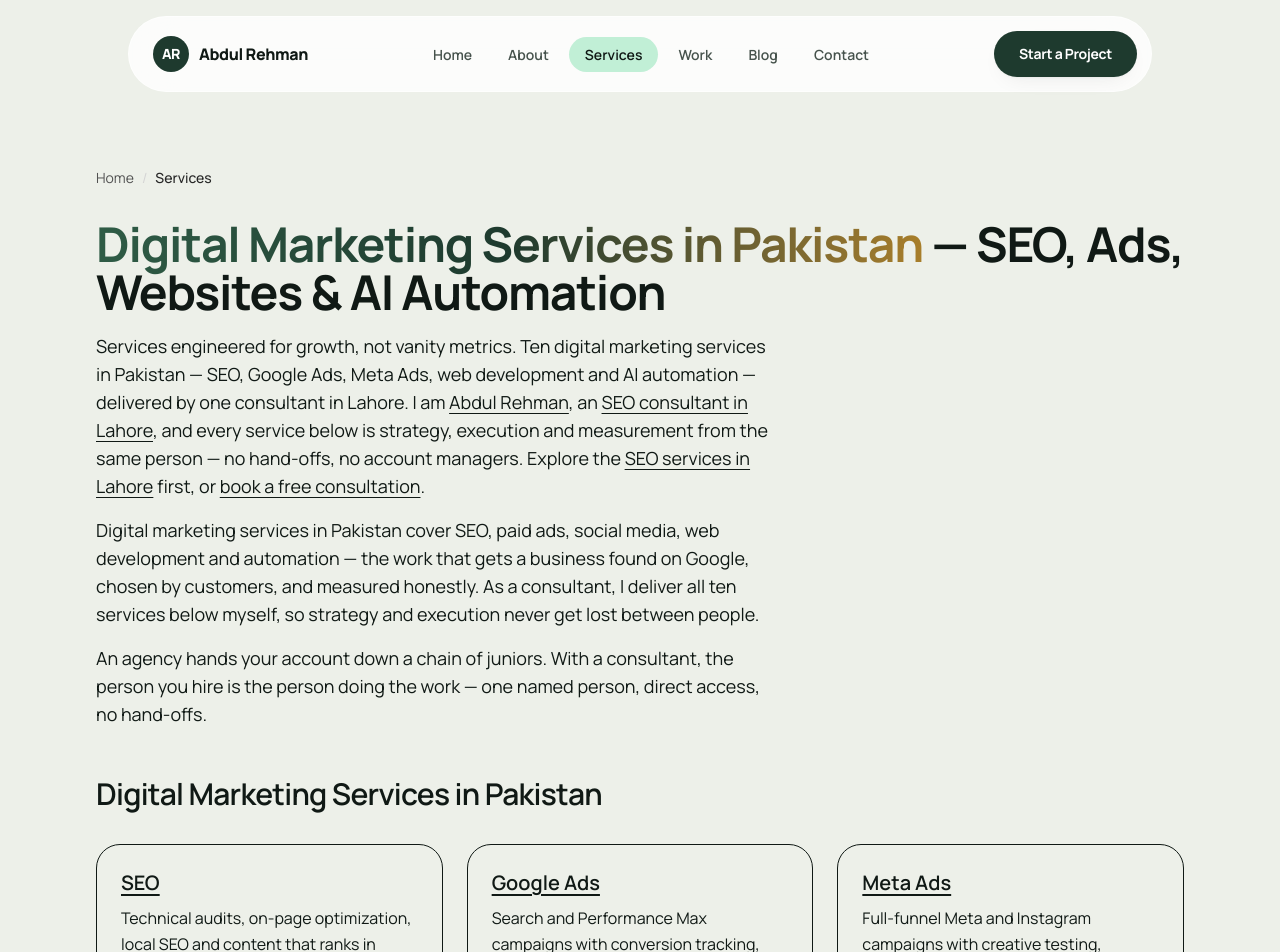
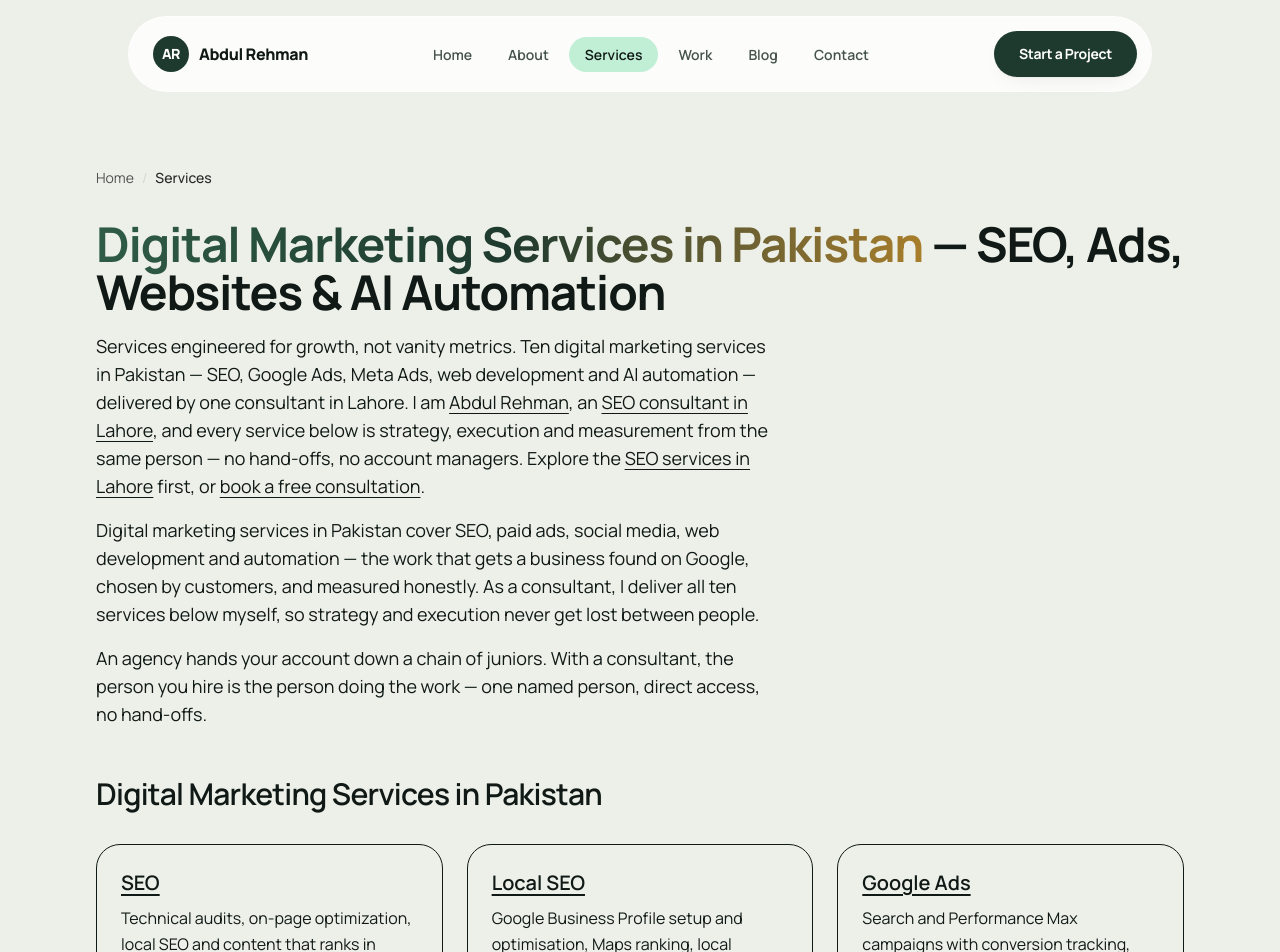
Before and after one commit to bodycartoon0111-netizen/abdul-rehman-portfolio, a Next.js app: page /services in a window 1280 px wide. Shown: the top 952 px of the page. Built offline with nearby package versions, Linux system fonts and the light colour scheme; no server answers.

Commit message:
Add Local SEO service

```diff
--- a/data/services.ts
+++ b/data/services.ts
@@ -1,7 +1,7 @@
 import type { Service } from "@/types";
 
 /**
- * The 10 services. Original copy, SEO-aware without keyword stuffing.
+ * The 11 services. Original copy, SEO-aware without keyword stuffing.
  * No invented metrics anywhere — outcomes are described truthfully.
  */
 export const services: Service[] = [
@@ -33,6 +33,46 @@ export const services: Service[] = [
     ],
     idealFor:
       "Businesses that want a steady flow of enquiries and sales from Google without depending on ad spend.",
+    faqs: [
+      {
+        q: "How long does SEO take to work?",
+        a: "Most sites see meaningful movement in three to six months. SEO compounds — early work on technical health and content keeps paying long after it's done.",
+      },
+      {
+        q: "Do you guarantee first-page rankings?",
+        a: "No, and you should be skeptical of anyone who does. Rankings depend on competition and search engines I don't control. What I guarantee is transparent work and honest reporting of what's happening.",
+      },
+      {
+        q: "Will my website need changes?",
+        a: "Almost certainly — technical fixes and content improvements are where most SEO gains come from. I'll explain every change and why it matters before anything goes live.",
+      },
+    ],
+  },
+  {
+    slug: "local-seo",
+    name: "Local SEO",
+    tagline: "Get found on Google Maps by customers near you in Lahore.",
+    description: "Google Business Profile setup and optimisation, Maps ranking, local keywords, reviews and NAP consistency for Lahore businesses.",
+    problem:
+      "Local SEO services in Lahore for businesses that serve customers nearby: clinics, restaurants, salons, shops, plumbers, electricians, schools and estate agents in DHA, Gulberg, Johar Town, Model Town, Bahria Town, Wapda Town, Cantt and Faisal Town. When someone nearby searches for what you do, Google shows a map first. If your profile is half-finished, your details do not match, or you have few recent reviews, that customer rings the next listing instead of you.",
+    solution:
+      "I start with your Google Business Profile: I claim and verify it, pick the category that matches what you actually do, and fill in every field properly — your real business name, service areas, hours, phone, website, services and a plain description of what you offer. Then I work on the searches that bring calls: local keywords on your website, such as a dentist in DHA or a plumber in Johar Town, written in the words customers use. I check your name, address and phone number everywhere they appear, so Google sees one consistent business, and I list you in local directories that fit what you do. For reviews, I set up a simple routine: ask happy customers at the right moment, after a good service, a delivery or a successful appointment, and reply to every review, good and bad. I never buy reviews, write them myself, or ask staff to leave them. I track calls, direction requests and website visits from your profile in Google Business Profile insights, Search Console and GA4, and I tell you plainly what changed each month.",
+    deliverables: [
+      "Google Business Profile setup, verification and optimisation",
+      "Maps ranking work for your service areas in Lahore",
+      "Local keyword research and on-page local content",
+      "Review routine: how to ask, when to ask, and replies to every review",
+      "NAP audit: name, address and phone checked everywhere",
+      "Local citations in directories that fit your business",
+      "Monthly reporting on calls, direction requests and profile views",
+    ],
+    technologies: [
+      "Google Business Profile",
+      "Google Search Console",
+      "GA4",
+    ],
+    idealFor:
+      "Clinics and dentists, restaurants and cafes, salons, shops, plumbers, electricians, lawyers, schools and coaching centres, estate agents and home-service businesses that take customers in person or visit them at home. It fits a business in DHA, Gulberg, Johar Town, Model Town, Bahria Town, Wapda Town, Cantt or Faisal Town, and it works the same way for businesses in Karachi, Islamabad, Rawalpindi, Faisalabad and Multan that serve customers in a specific area.",
     faqs: [
       {
         q: "How long does SEO take to work?",
```
